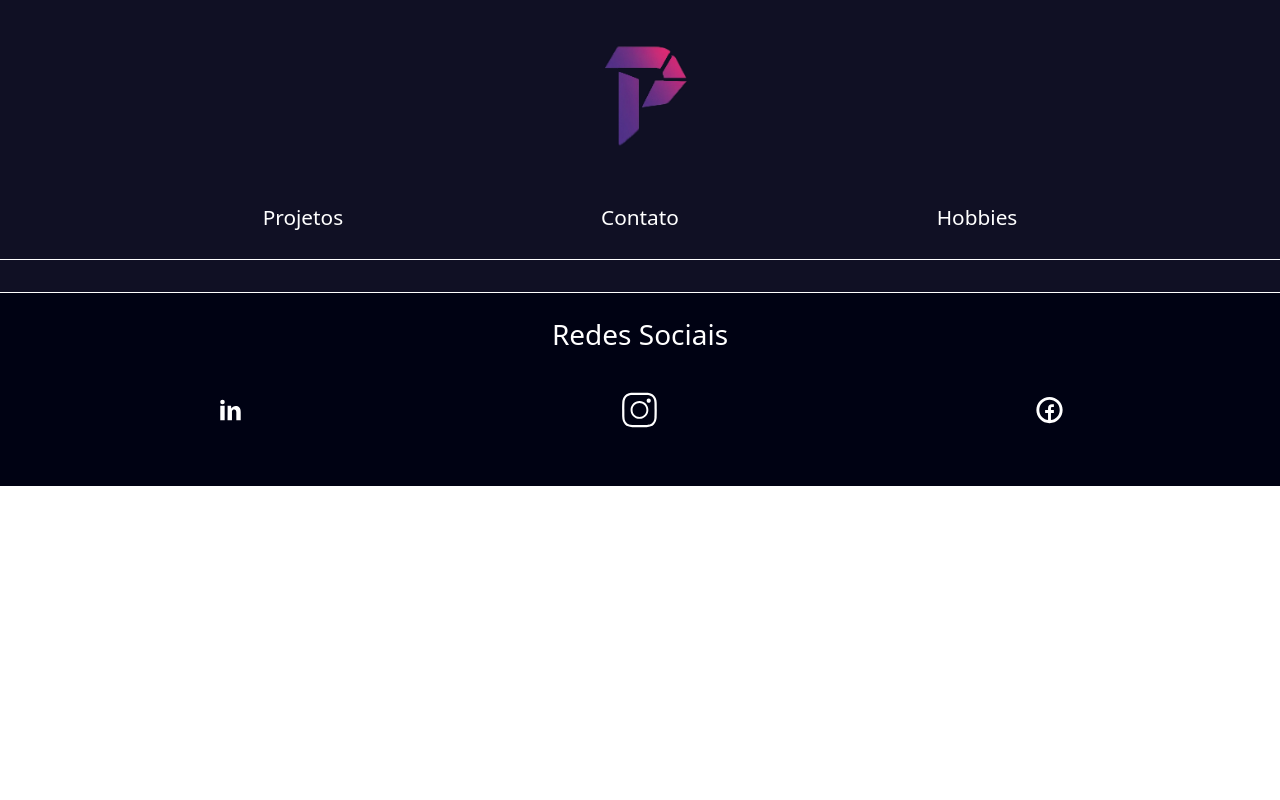
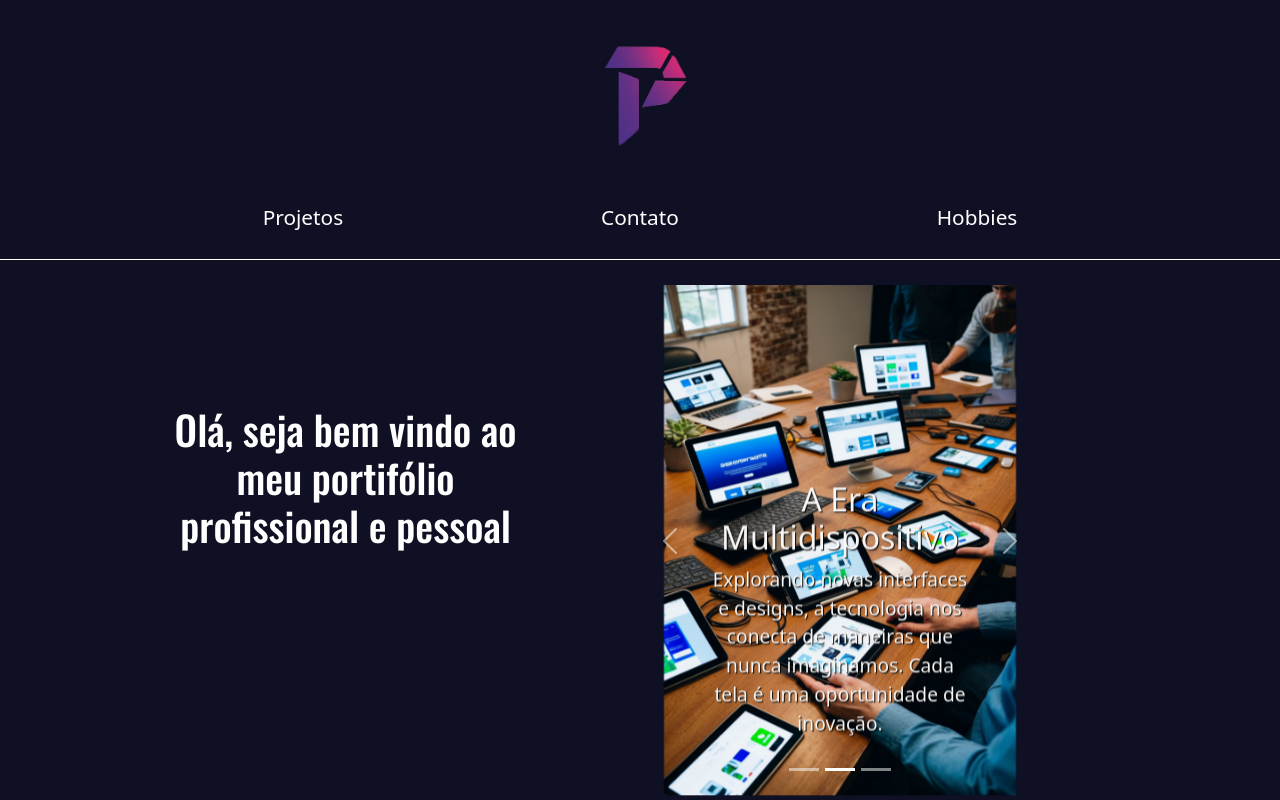
Before and after one commit to Pedrinhorj/Portifolio, a React (Vite) app: page / in a window 1280 px wide. Shown: the top 800 px of the page. Built offline with nearby package versions, Linux system fonts and the light colour scheme.

Commit message:
um pequeno reparo nas rotas de navegação da página

```diff
--- a/src/App.jsx
+++ b/src/App.jsx
@@ -18,7 +18,8 @@ function App() {
       </header>
       <main>
         <Routes>
-          <Route path="/Portifolio" element={<Home />} />
+          <Route path="/portifolio" element={<Home />} />
+          <Route path="/" element={<Home />} />
           <Route path="/projects" element={<Projects />} />
           <Route path="/hobbies" element={<Hobbies />} />
           <Route path="/contato" element={<Contato />} />
```
